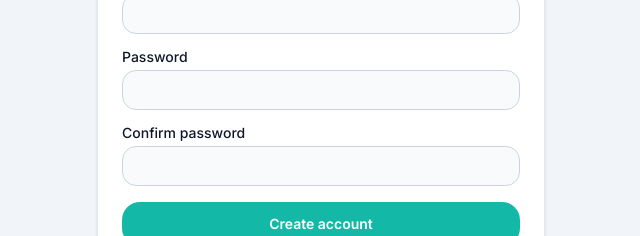
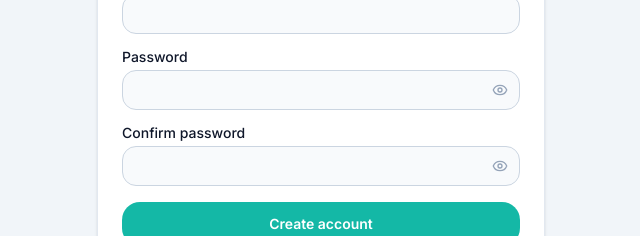
Before and after one commit to kip23theo/CareQueue, a Next.js app in the folder frontend/: page /auth/patient-register in a window 1280 px wide. Shown: the part 319-555 px from the top of the page, without its empty margins (319-959 px from the left). Built offline with nearby package versions, Linux system fonts and the light colour scheme; no server answers.

Commit message:
feat: add password visibility toggle for admin and staff in registration forms

```diff
--- a/frontend/app/auth/patient-register/page.tsx
+++ b/frontend/app/auth/patient-register/page.tsx
@@ -4,7 +4,7 @@ import { useState } from 'react'
 import { useRouter } from 'next/navigation'
 import Link from 'next/link'
 import axios from 'axios'
-import { Activity, Loader2 } from 'lucide-react'
+import { Activity, Eye, EyeOff, Loader2 } from 'lucide-react'
 
 import { authApi } from '@/lib/api-calls'
 import { saveAuth } from '@/lib/auth'
@@ -21,6 +21,8 @@ export default function PatientRegisterPage() {
   const [phone, setPhone] = useState('')
   const [password, setPassword] = useState('')
   const [confirmPassword, setConfirmPassword] = useState('')
+  const [showPassword, setShowPassword] = useState(false)
+  const [showConfirmPassword, setShowConfirmPassword] = useState(false)
 
   const [isSubmitting, setIsSubmitting] = useState(false)
   const [error, setError] = useState<string | null>(null)
@@ -89,26 +91,52 @@ export default function PatientRegisterPage() {
 
             <div>
               <Label htmlFor="password" className="mb-1.5 block">Password</Label>
+              <div className="relative">
                 <Input
                   id="password"
-                type="password"
+                  type={showPassword ? 'text' : 'password'}
                   value={password}
                   onChange={(e) => setPassword(e.target.value)}
                   minLength={6}
                   required
+                  className="pr-10"
                 />
+                <Button
+                  type="button"
+                  variant="ghost"
+                  size="icon"
+                  onClick={() => setShowPassword((prev) => !prev)}
+                  className="absolute right-1 top-1/2 h-8 w-8 -translate-y-1/2 text-surface-400 hover:text-surface-600"
+                  aria-label={showPassword ? 'Hide password' : 'Show password'}
+                >
+                  {showPassword ? <EyeOff size={16} /> : <Eye size={16} />}
+                </Button>
+              </div>
             </div>
 
             <div>
               <Label htmlFor="confirm-password" className="mb-1.5 block">Confirm password</Label>
+              <div className="relative">
                 <Input
                   id="confirm-password"
-                type="password"
+                  type={showConfirmPassword ? 'text' : 'password'}
                   value={confirmPassword}
                   onChange={(e) => setConfirmPassword(e.target.value)}
                   minLength={6}
                   required
+                  className="pr-10"
                 />
+                <Button
+                  type="button"
+                  variant="ghost"
+                  size="icon"
+                  onClick={() => setShowConfirmPassword((prev) => !prev)}
+                  className="absolute right-1 top-1/2 h-8 w-8 -translate-y-1/2 text-surface-400 hover:text-surface-600"
+                  aria-label={showConfirmPassword ? 'Hide password' : 'Show password'}
+                >
+                  {showConfirmPassword ? <EyeOff size={16} /> : <Eye size={16} />}
+                </Button>
+              </div>
             </div>
 
             {error && (
--- a/frontend/app/auth/register/page.tsx
+++ b/frontend/app/auth/register/page.tsx
@@ -4,7 +4,7 @@ import { useState } from 'react'
 import { useRouter } from 'next/navigation'
 import Link from 'next/link'
 import axios from 'axios'
-import { Activity, Loader2, Plus, Trash2 } from 'lucide-react'
+import { Activity, Eye, EyeOff, Loader2, Plus, Trash2 } from 'lucide-react'
 
 import { authApi } from '@/lib/api-calls'
 import { Button } from '@/components/ui/button'
@@ -52,6 +52,8 @@ export default function RegisterClinicPage() {
   const [adminName, setAdminName] = useState('')
   const [adminEmail, setAdminEmail] = useState('')
   const [adminPassword, setAdminPassword] = useState('')
+  const [showAdminPassword, setShowAdminPassword] = useState(false)
+  const [showStaffPasswords, setShowStaffPasswords] = useState<Record<number, boolean>>({})
 
   const [staff, setStaff] = useState<StaffDraft[]>([])
 
@@ -65,6 +67,11 @@ export default function RegisterClinicPage() {
 
   const removeStaff = (idx: number) => {
     setStaff((prev) => prev.filter((_, i) => i !== idx))
+    setShowStaffPasswords({})
+  }
+
+  const toggleStaffPassword = (idx: number) => {
+    setShowStaffPasswords((prev) => ({ ...prev, [idx]: !prev[idx] }))
   }
 
   const handleSubmit = async (e: React.FormEvent) => {
@@ -173,7 +180,26 @@ export default function RegisterClinicPage() {
             </div>
             <div>
               <Label className="mb-1.5 block">Password</Label>
-              <Input type="password" value={adminPassword} onChange={(e) => setAdminPassword(e.target.value)} required placeholder="Minimum 6 characters" />
+              <div className="relative">
+                <Input
+                  type={showAdminPassword ? 'text' : 'password'}
+                  value={adminPassword}
+                  onChange={(e) => setAdminPassword(e.target.value)}
+                  required
+                  placeholder="Minimum 6 characters"
+                  className="pr-10"
+                />
+                <Button
+                  type="button"
+                  variant="ghost"
+                  size="icon"
+                  onClick={() => setShowAdminPassword((prev) => !prev)}
+                  className="absolute right-1 top-1/2 h-8 w-8 -translate-y-1/2 text-surface-400 hover:text-surface-600"
+                  aria-label={showAdminPassword ? 'Hide password' : 'Show password'}
+                >
+                  {showAdminPassword ? <EyeOff size={16} /> : <Eye size={16} />}
+                </Button>
+              </div>
             </div>
           </Card>
 
@@ -226,7 +252,25 @@ export default function RegisterClinicPage() {
                     </div>
 
                     <div className="grid sm:grid-cols-2 gap-3">
-                      <Input type="password" value={entry.password} onChange={(e) => updateStaff(idx, { password: e.target.value })} placeholder="Password" />
+                      <div className="relative">
+                        <Input
+                          type={showStaffPasswords[idx] ? 'text' : 'password'}
+                          value={entry.password}
+                          onChange={(e) => updateStaff(idx, { password: e.target.value })}
+                          placeholder="Password"
+                          className="pr-10"
+                        />
+                        <Button
+                          type="button"
+                          variant="ghost"
+                          size="icon"
+                          onClick={() => toggleStaffPassword(idx)}
+                          className="absolute right-1 top-1/2 h-8 w-8 -translate-y-1/2 text-surface-400 hover:text-surface-600"
+                          aria-label={showStaffPasswords[idx] ? 'Hide password' : 'Show password'}
+                        >
+                          {showStaffPasswords[idx] ? <EyeOff size={16} /> : <Eye size={16} />}
+                        </Button>
+                      </div>
                       {entry.role === 'doctor' ? (
                         <Input value={entry.specialization} onChange={(e) => updateStaff(idx, { specialization: e.target.value })} placeholder="Specialization" />
                       ) : (
```
Lines whose indentation alone changed are shown as unchanged.
